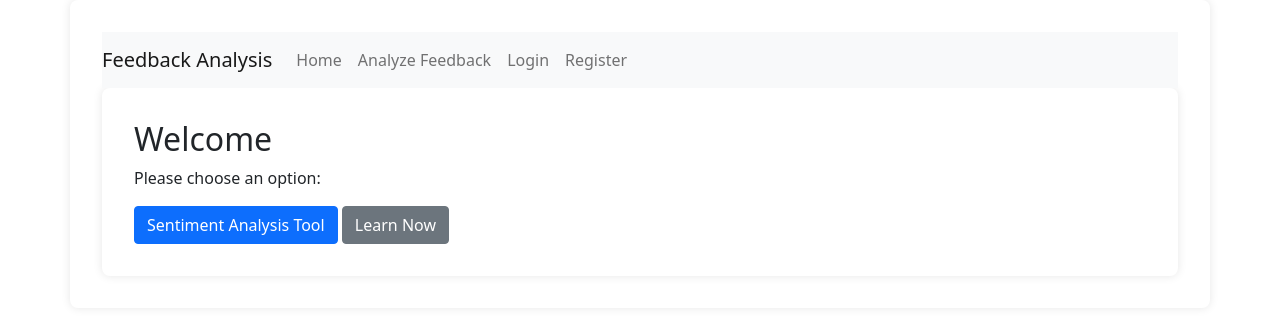
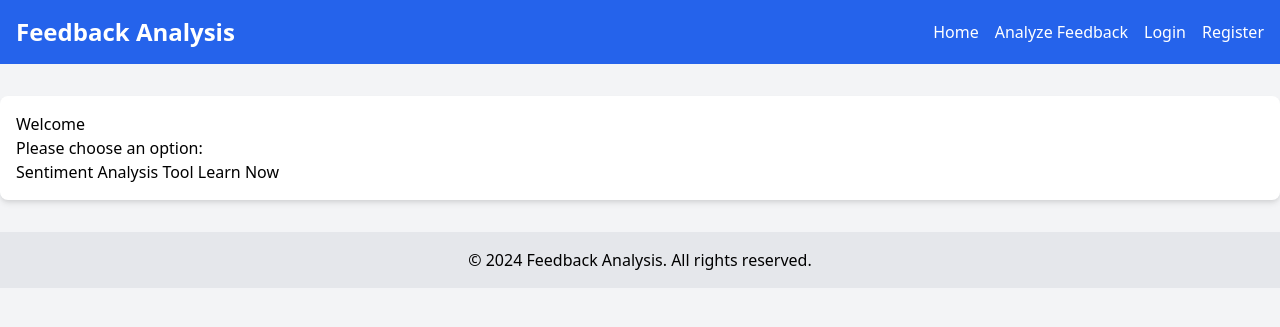
Before and after one commit to HashimZureikat/Feed_Back_Analysis, a Django app: page /analyze_feedback/choice/ in a window 1280 px wide. Shown: the top 327 px of the page. Run offline with Django 3.2, Linux system fonts and the light colour scheme.

Commit message:
full stack azure analyzer

```diff
--- a/FeedbackAnalysisConfig/settings.py
+++ b/FeedbackAnalysisConfig/settings.py
@@ -87,9 +87,8 @@
 STATIC_ROOT = BASE_DIR / 'staticfiles'
 STATICFILES_DIRS = [
     BASE_DIR / 'static',
-    BASE_DIR / 'frontend' / 'build' / 'static',
+    BASE_DIR / 'frontend' / 'static',
     ]
-
 MEDIA_URL = '/media/'
 MEDIA_ROOT = BASE_DIR / 'media'
 
--- a/templates/base_generic.html
+++ b/templates/base_generic.html
@@ -5,46 +5,34 @@
     <meta charset="UTF-8">
     <meta name="viewport" content="width=device-width, initial-scale=1.0">
     <title>{% block title %}Feedback Analysis{% endblock %}</title>
-    <link href="https://cdn.jsdelivr.net/npm/bootstrap@5.1.0/dist/css/bootstrap.min.css" rel="stylesheet">
-    <link rel="stylesheet" href="{% static 'css/styles.css' %}">
-    <link rel="icon" href="{% static 'favicon.ico' %}" type="image/x-icon">
-
+    <link href="https://cdn.jsdelivr.net/npm/tailwindcss@2.2.19/dist/tailwind.min.css" rel="stylesheet">
+    {% block extra_head %}{% endblock %}
 </head>
-<body>
-<div class="container">
-    <nav class="navbar navbar-expand-lg navbar-light bg-light">
-        <a class="navbar-brand" href="{% url 'home' %}">Feedback Analysis</a>
-        <div class="collapse navbar-collapse">
-            <ul class="navbar-nav mr-auto">
-                <li class="nav-item">
-                    <a class="nav-link" href="{% url 'home' %}">Home</a>
-                </li>
-                <li class="nav-item">
-                    <a class="nav-link" href="{% url 'analyze_feedback' %}">Analyze Feedback</a>
-                </li>
+<body class="bg-gray-100">
+<nav class="bg-blue-600 text-white p-4">
+    <div class="container mx-auto flex justify-between items-center">
+        <a href="{% url 'home' %}" class="text-2xl font-bold">Feedback Analysis</a>
+        <ul class="flex space-x-4">
+            <li><a href="{% url 'home' %}" class="hover:text-blue-200">Home</a></li>
+            <li><a href="{% url 'analyze_feedback' %}" class="hover:text-blue-200">Analyze Feedback</a></li>
             {% if user.is_authenticated %}
-                    {% if not request.path == '/feedback/register/' %}
-                        <li class="nav-item">
-                            <a class="nav-link" href="{% url 'logout' %}">Logout</a>
-                        </li>
-                    {% endif %}
+                <li><a href="{% url 'logout' %}" class="hover:text-blue-200">Logout</a></li>
             {% else %}
-                    <li class="nav-item">
-                        <a class="nav-link" href="{% url 'custom_login' %}">Login</a>
-                    </li>
-                    <li class="nav-item">
-                        <a class="nav-link" href="{% url 'register' %}">Register</a>
-                    </li>
+                <li><a href="{% url 'custom_login' %}" class="hover:text-blue-200">Login</a></li>
+                <li><a href="{% url 'register' %}" class="hover:text-blue-200">Register</a></li>
             {% endif %}
         </ul>
     </div>
 </nav>
-    <main role="main" class="container">
-        {% block content %}
-        {% endblock %}
+
+<main class="container mx-auto mt-8 p-4 bg-white shadow-md rounded-lg">
+    {% block content %}{% endblock %}
 </main>
-</div>
-<script src="https://code.jquery.com/jquery-3.6.0.min.js"></script>
-<script src="https://cdn.jsdelivr.net/npm/bootstrap@5.1.0/dist/js/bootstrap.bundle.min.js"></script>
+
+<footer class="bg-gray-200 text-center p-4 mt-8">
+    <p>&copy; 2024 Feedback Analysis. All rights reserved.</p>
+</footer>
+
+{% block script %}{% endblock %}
 </body>
 </html>
```
Also changed, not shown: feedback/templates/feedback/learn_now.html (+35 -19 lines). Lines whose indentation alone changed are shown as unchanged.
